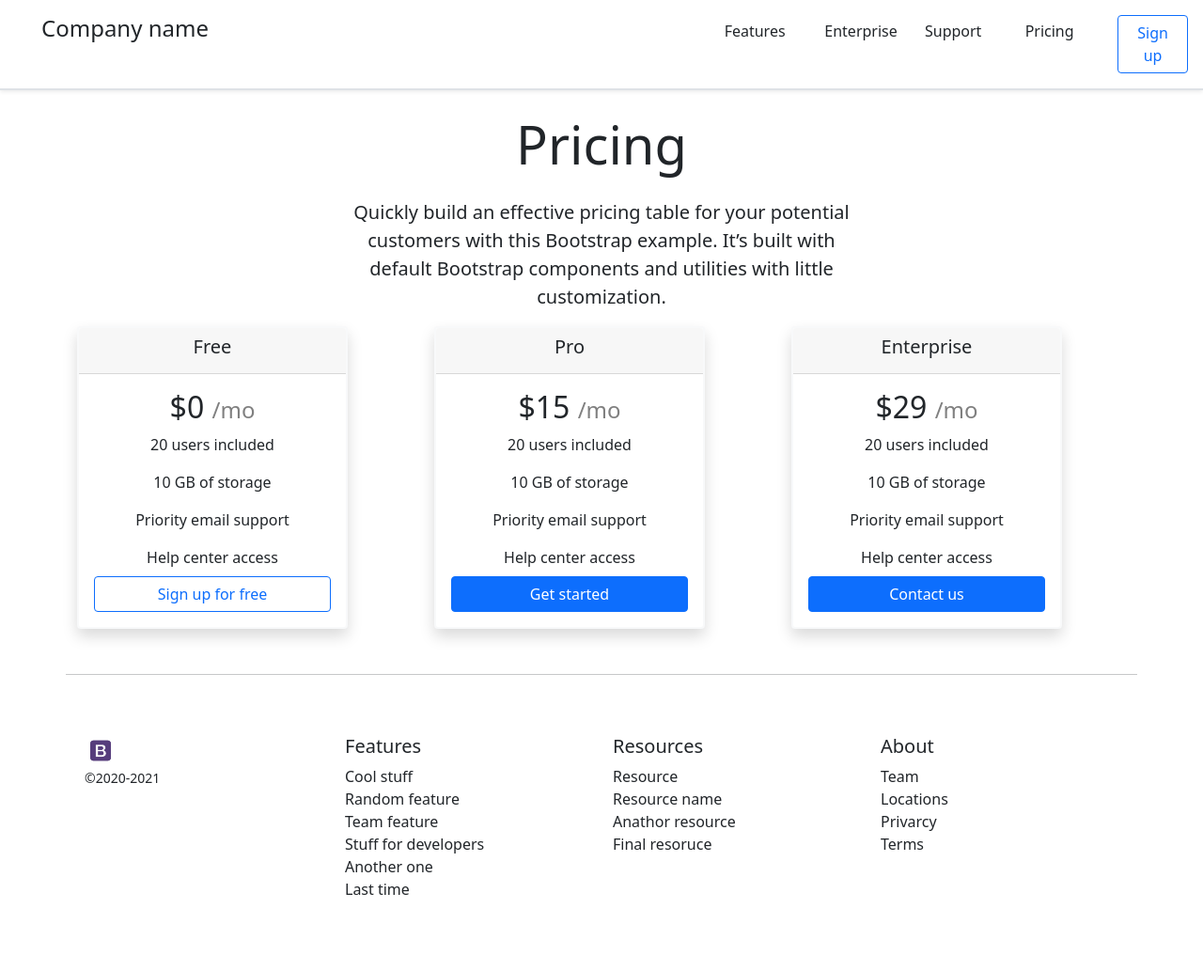
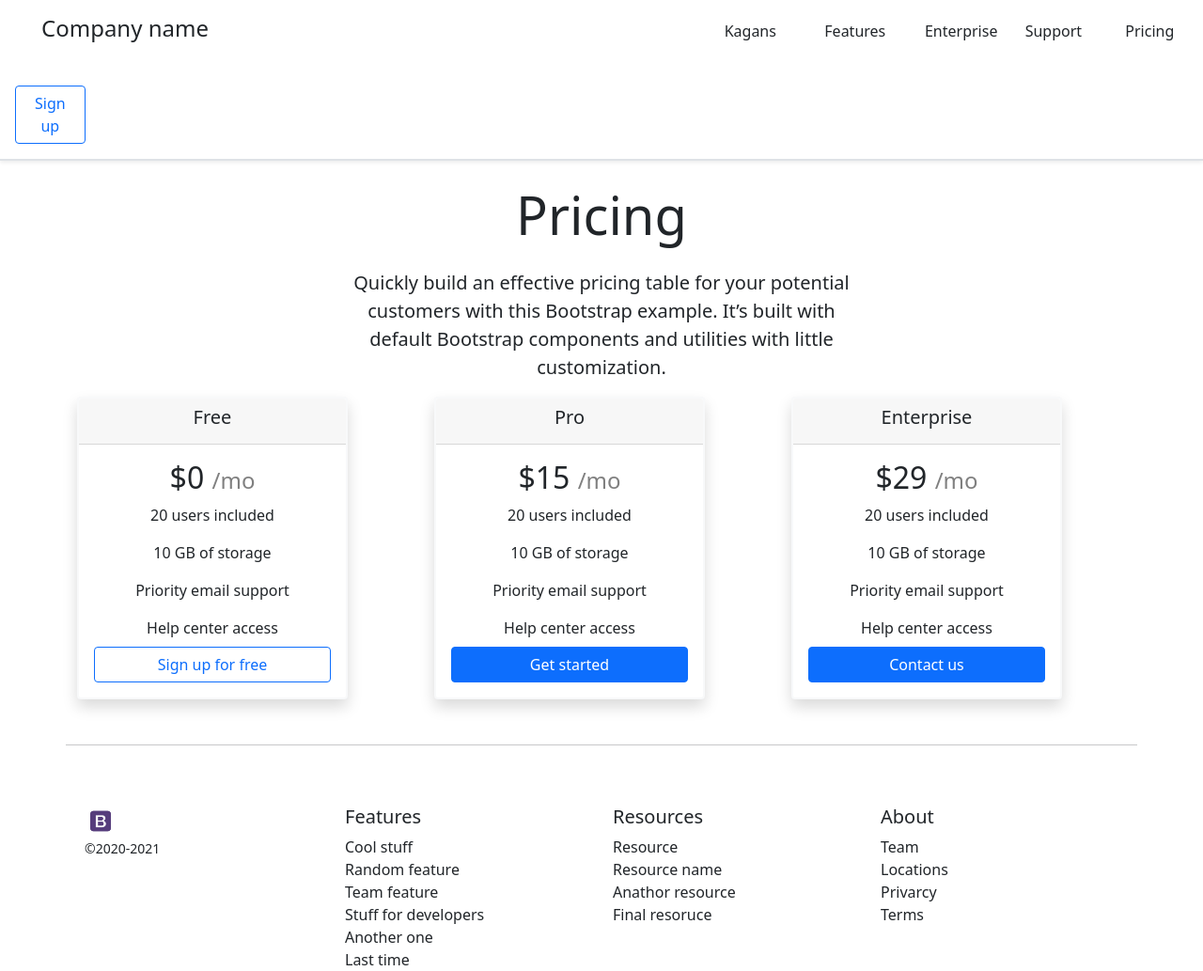
Before and after one commit to ezgihekimm/BootstrapPricing, a website: page public/index.html in a window 1280 px wide. Shown: the whole page at 94% size. Before the commit the page ends 958 px from the top, so only its background shows below. Drawn offline with nearby package versions, Linux system fonts and the light colour scheme.

Commit message:
added menu item

```diff
--- a/public/index.html
+++ b/public/index.html
@@ -22,6 +22,9 @@
              <h4><div class="h4 p-lg-3 mx-3 ">Company name </div> </h4>
 
              </div>
+             <div class="col-md-1 p-lg-4">
+                <h6>Kagans</h6>
+            </div>
              <div class="col-md-1 p-lg-4">
                  <h6>Features</h6>
              </div>
```
